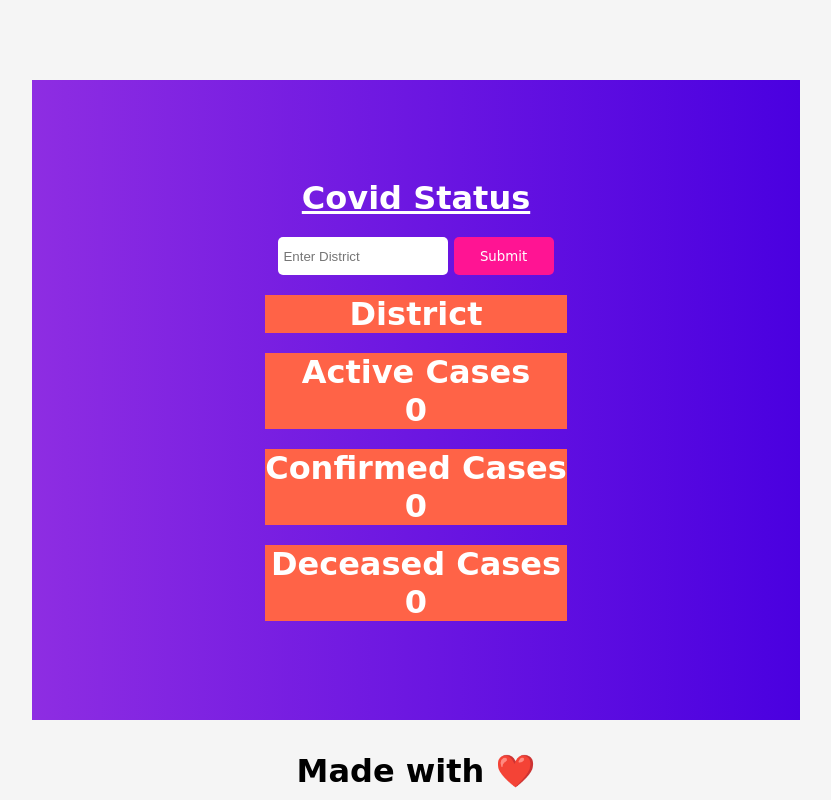
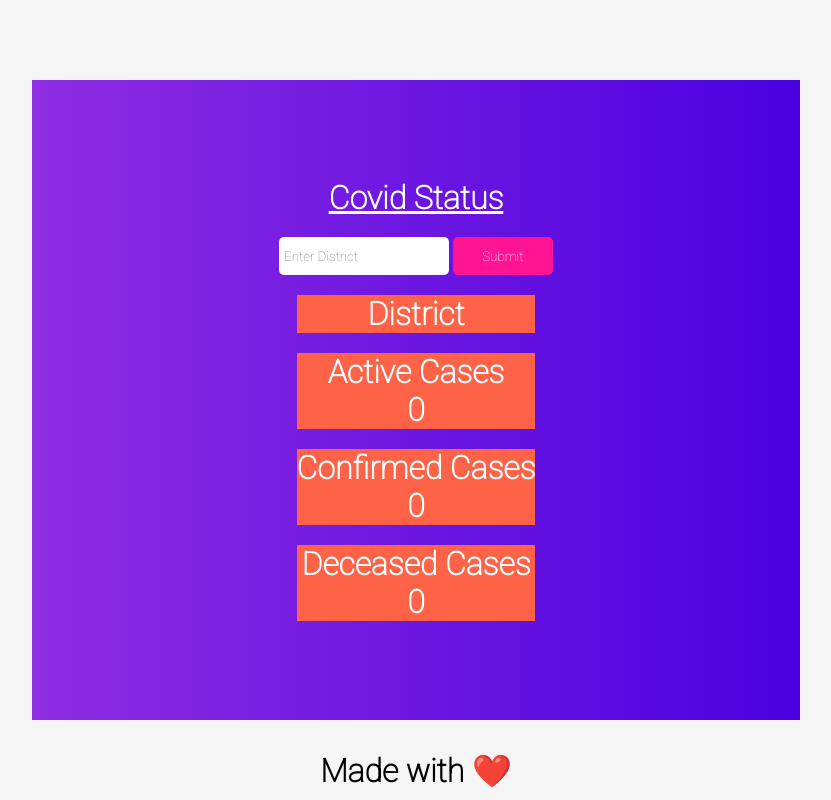
Before and after one commit to ashokide/covid19, a plain HTML site: page index.html in a window 1280 px wide. Shown: the whole page, without its empty margins (224-1055 px from the left). Drawn offline with Linux system fonts and the light colour scheme.

Commit message:
Add files via upload

```diff
--- a/index.html
+++ b/index.html
@@ -38,10 +38,10 @@
 
             </div>
         </div>
+        <footer style="position: fixed;bottom: 0; width: 100%;">
+            <h1 style="text-align: center;padding: 10px;">Made with ❤️</h1>
+        </footer>
     </div>
-    <footer style="position: fixed;bottom: 0; width: 100%;">
-        <h1 style="text-align: center;font-family: cursive;padding: 10px;">Made with ❤️</h1>
-    </footer>
 
     <script src="app.js"></script>
 
--- a/style.css
+++ b/style.css
@@ -1,7 +1,9 @@
+@import url('https://fonts.googleapis.com/css2?family=Roboto:wght@100&display=swap');
 * {
     margin: 0;
     padding: 0;
     box-sizing: border-box;
+    font-family: 'Roboto', sans-serif;
 }
 
 #container {
@@ -14,7 +16,6 @@
 }
 
 #content {
-    font-family: cursive;
     background: linear-gradient(to right, #8e2de2, #4a00e0);
     color: white;
     width: 60%;
@@ -30,7 +31,6 @@
     width: 100px;
     height: 100%;
     background-color: deeppink;
-    font-family: cursive;
     border: none;
     color: white;
     border-radius: 5px;
```
